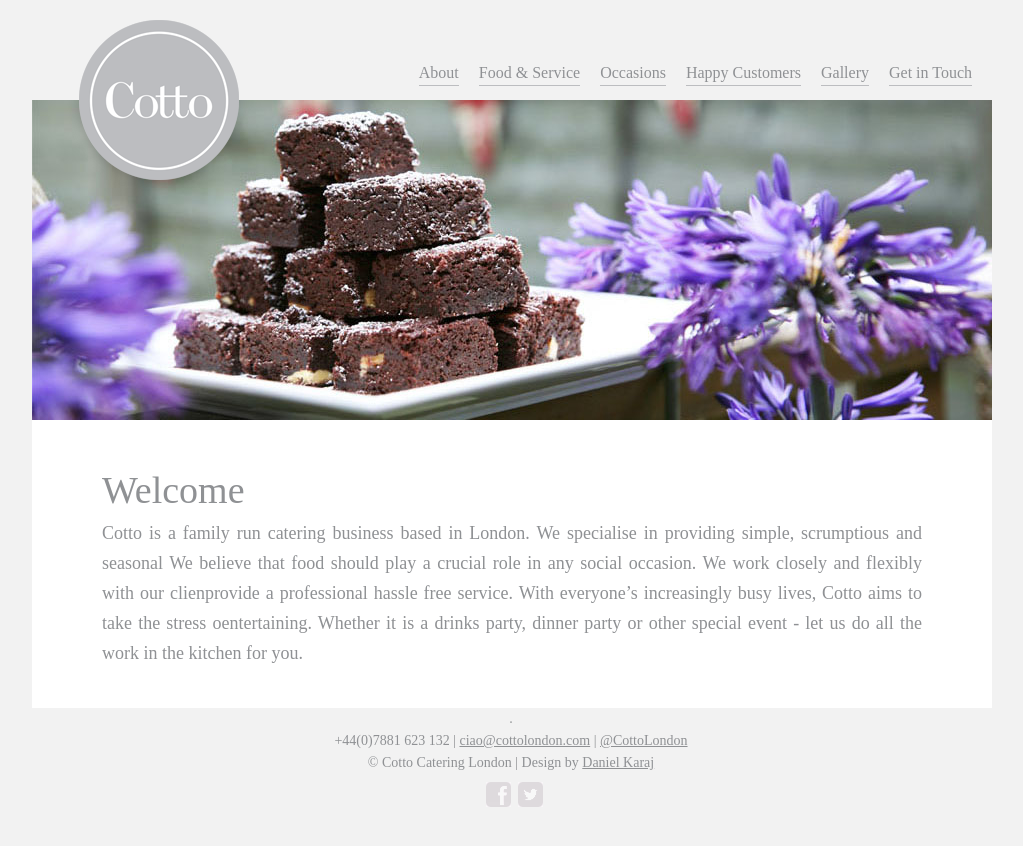
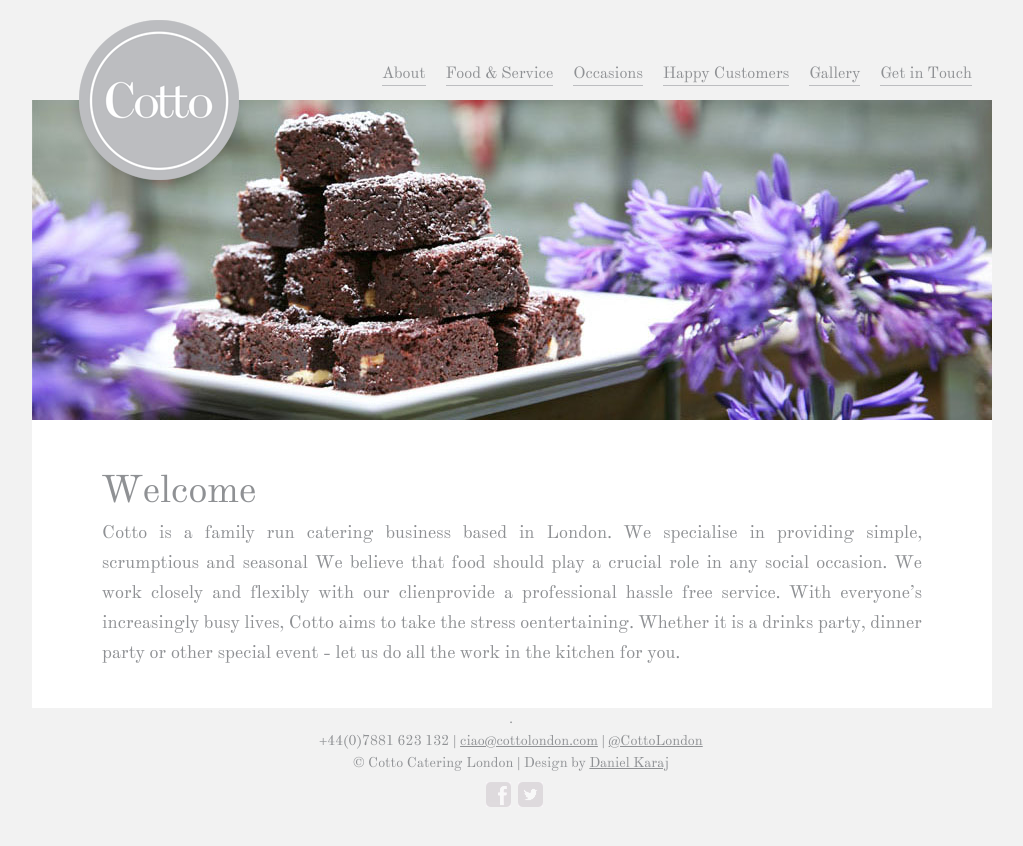
Before and after one commit to dnkrj/cotto, a Jekyll site: the page built from index.html, in a window 1280 px wide. Shown: the top 846 px of the page, without its empty margins (128-1151 px from the left). Built offline with Jekyll 4.4.1, drawn with Linux system fonts in a browser that asks for light colours; some web fonts are replaced.

Commit message:
Actually fix fonts, Filters don't run on CSS files

```diff
--- a/css/main.css
+++ b/css/main.css
@@ -4,11 +4,11 @@ body, div, h1, h2, h3, h4, h5, h6, p, ul, ol, li, dl, dt, dd, img, form, fieldse
 
 @font-face {
     font-family: 'TheanoModernRegular';
-    src: url('{{ "/font/TheanoModern-Regular-webfont.eot" | relative_url }}');
-    src: url('{{ "/font/TheanoModern-Regular-webfont.eot?#iefix" | relative_url }}') format('embedded-opentype'),
-         url('{{ "/font/TheanoModern-Regular-webfont.woff" | relative_url }}') format('woff'),
-         url('{{ "/font/TheanoModern-Regular-webfont.ttf" | relative_url }}') format('truetype'),
-         url('{{ "/font/TheanoModern-Regular-webfont.svg#TheanoModernRegular" | relative_url }}') format('svg');
+    src: url('../font/TheanoModern-Regular-webfont.eot');
+    src: url('../font/TheanoModern-Regular-webfont.eot?#iefix') format('embedded-opentype'),
+         url('../font/TheanoModern-Regular-webfont.woff') format('woff'),
+         url('../font/TheanoModern-Regular-webfont.ttf') format('truetype'),
+         url('../font/TheanoModern-Regular-webfont.svg#TheanoModernRegular') format('svg');
     font-weight: normal;
     font-style: normal;
 }
```
